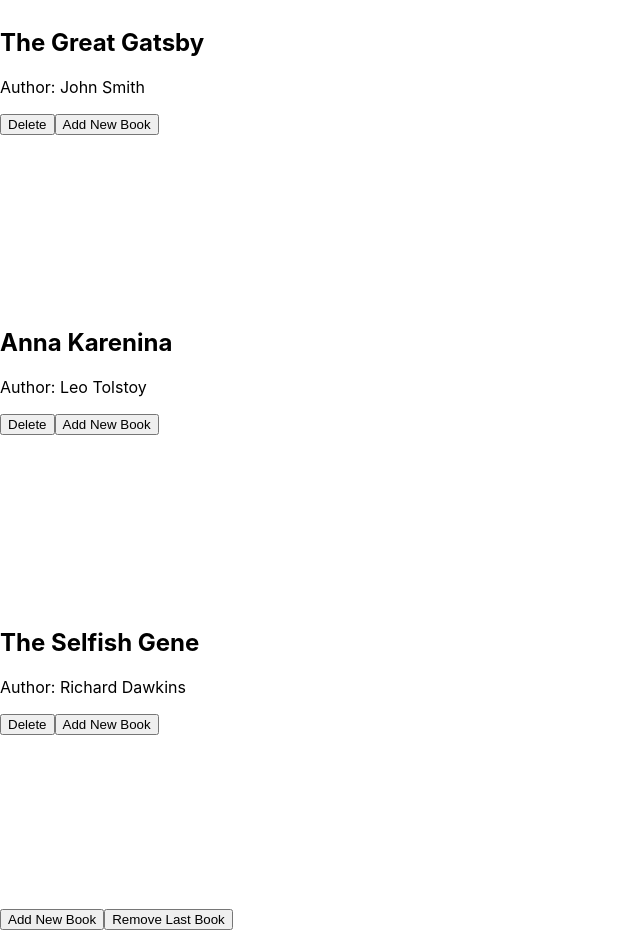
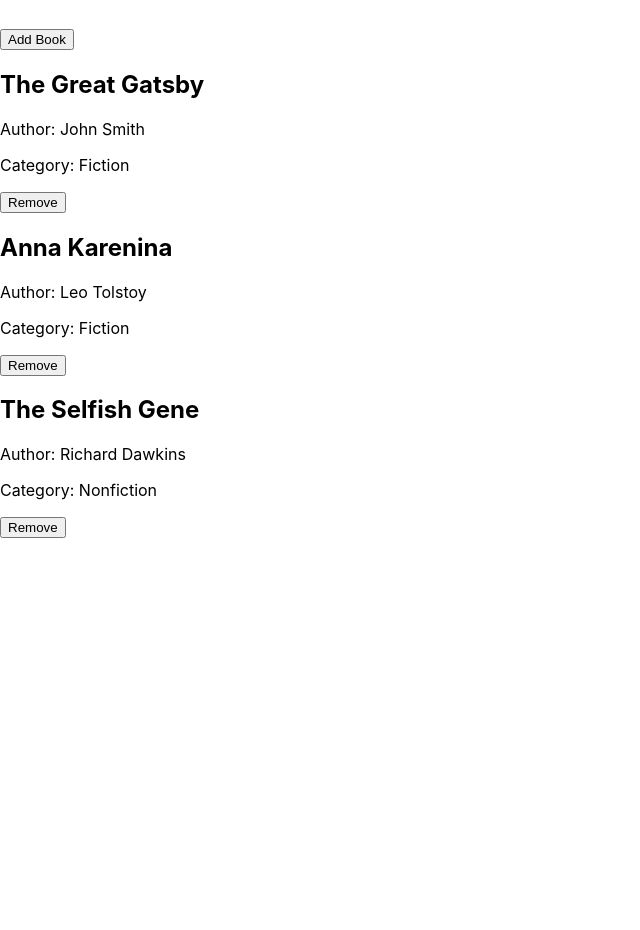
Before and after one commit to henask12/bookstore, a React (Create React App) app: page / in a window 1280 px wide. Shown: the part 130-1060 px from the top of the page, without its empty margins (0-640 px from the left). After the commit the page ends 800 px from the top, so only its background shows below. Built offline with nearby package versions, Linux system fonts and the light colour scheme.

Commit message:
made the requred changes

```diff
--- a/src/components/BookList.js
+++ b/src/components/BookList.js
@@ -1,63 +1,125 @@
-import React from 'react';
+import React, { useState } from 'react';
 import { useSelector, useDispatch } from 'react-redux';
 import { addBook, removeBook } from '../redux/books/booksSlice';
-import Book from './Book';
 
 const BookList = () => {
   const books = useSelector((state) => state.books);
   const dispatch = useDispatch();
 
-  const handleDelete = (id) => {
-    dispatch(removeBook({ id }));
+  const [isAddDialogOpen, setAddDialogOpen] = useState(false);
+  const [title, setTitle] = useState('');
+  const [author, setAuthor] = useState('');
+  const [category, setCategory] = useState('');
+
+  const openAddDialog = () => {
+    setAddDialogOpen(true);
+  };
+
+  const closeAddDialog = () => {
+    setAddDialogOpen(false);
+    // Clear the input fields when the dialog is closed
+    setTitle('');
+    setAuthor('');
+    setCategory('');
   };
 
   const handleAddBook = () => {
     const newBook = {
-      id: Date.now(),
-      title: 'New Book Title',
-      author: 'New Book Author',
+      item_id: `item${books.length + 1}`, // Generating a unique ID for the new book
+      title,
+      author,
+      category,
     };
 
     dispatch(addBook(newBook));
+
+    closeAddDialog();
   };
 
-  const handleRemoveBook = () => {
-    if (books.length > 0) {
-      const lastBookId = books[books.length - 1].id;
-      dispatch(removeBook({ id: lastBookId }));
-    }
+  const handleRemoveBook = (bookId) => {
+    dispatch(removeBook({ id: bookId }));
   };
 
   return (
-    <div className="container mx-auto px-4 py-8">
-      <h1 className="text-3xl font-bold mb-5 text-gray-800">Books</h1>
-      <div className="grid grid-cols-1 sm:grid-cols-2 md:grid-cols-3 gap-4">
-        {books.map((book) => (
-          <Book
-            key={book.id}
-            title={book.title}
-            author={book.author}
-            onDelete={() => handleDelete(book.id)}
+    <div className="container mx-auto p-4">
+      <h1 className="text-2xl font-bold mb-4">Book List</h1>
+      <button
+        type="button"
+        onClick={openAddDialog}
+        className="bg-green-500 hover:bg-green-700 text-white font-bold py-2 px-4 rounded mb-4"
+      >
+        Add Book
+      </button>
+
+      {/* Dialog */}
+      {isAddDialogOpen && (
+        <div className="fixed top-0 left-0 w-full h-full flex items-center justify-center bg-black bg-opacity-50">
+          <div className="bg-white rounded-lg p-4">
+            <h2 className="text-xl font-bold mb-4">Add Book</h2>
+            <input
+              type="text"
+              placeholder="Title"
+              value={title}
+              onChange={(e) => setTitle(e.target.value)}
+              className="p-2 mb-2 border"
             />
-        ))}
-      </div>
-      <div className="flex justify-center mt-5">
+            <input
+              type="text"
+              placeholder="Author"
+              value={author}
+              onChange={(e) => setAuthor(e.target.value)}
+              className="p-2 mb-2 border"
+            />
+            <input
+              type="text"
+              placeholder="Category"
+              value={category}
+              onChange={(e) => setCategory(e.target.value)}
+              className="p-2 mb-2 border"
+            />
+            <div className="flex justify-end">
               <button
                 type="button"
                 onClick={handleAddBook}
-          className="bg-green-500 text-white px-4 py-2 rounded-md mt-2 mr-2"
+                className="bg-green-500 hover:bg-green-800 text-white font-bold py-2 px-4 rounded mr-2"
               >
-          Add New Book
+                Add
               </button>
-        {books.length > 0 && (
               <button
                 type="button"
-            onClick={handleRemoveBook}
-            className="bg-red-500 text-white px-4 py-2 rounded-md mt-2"
+                onClick={closeAddDialog}
+                className="bg-red-600 hover:bg-red-400 text-gray-800 font-bold py-2 px-4 rounded"
               >
-            Remove Last Book
+                Cancel
               </button>
+            </div>
+          </div>
+        </div>
       )}
+
+      <div className="grid grid-cols-1 sm:grid-cols-2 md:grid-cols-3 gap-4">
+        {books.map((book) => (
+          <div key={book.item_id} className="bg-gray-900 p-4 rounded-lg shadow-md">
+            <h2 className="text-xl text-white font-bold mb-2">{book.title}</h2>
+            <p className="mb-2 text-white">
+              <span className="font-bold">Author:</span>
+              {' '}
+              {book.author}
+            </p>
+            <p className="mb-2 text-white">
+              <span className="font-bold">Category:</span>
+              {' '}
+              {book.category}
+            </p>
+            <button
+              type="button"
+              onClick={() => handleRemoveBook(book.item_id)}
+              className="bg-red-500 hover:bg-red-700 text-white font-bold py-1 px-2 rounded"
+            >
+              Remove
+            </button>
+          </div>
+        ))}
       </div>
     </div>
   );
--- a/src/redux/books/booksSlice.js
+++ b/src/redux/books/booksSlice.js
@@ -1,8 +1,5 @@
 import { createSlice } from '@reduxjs/toolkit';
 
-// const initialState = {
-//   books: JSON.parse(localStorage.getItem('books')) || [],
-// };
 const initialState = [
   {
     item_id: 'item1',
```
Lines whose indentation alone changed are shown as unchanged.
